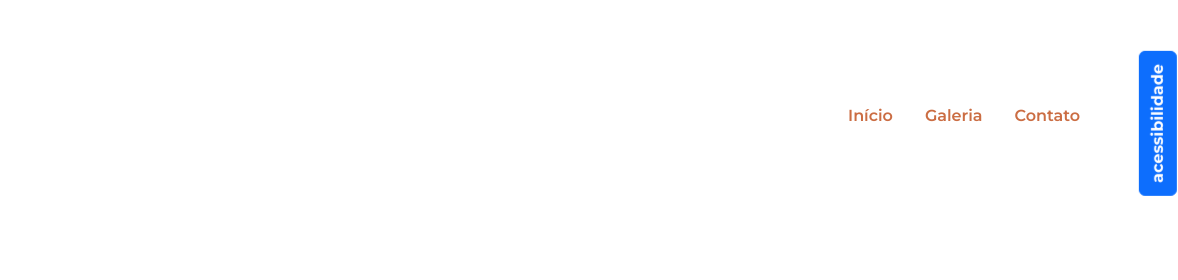
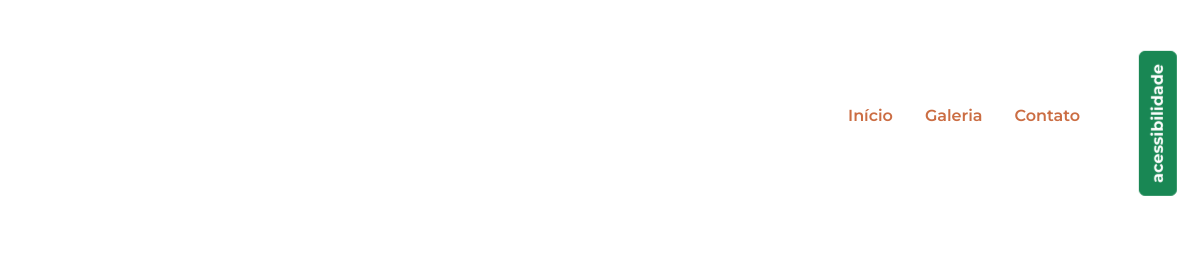
Before and after one commit to carollpacheco/domingo-legal, a plain HTML site: page index.html in a window 1280 px wide. Shown: the top 280 px of the page, 102-1280 px from the left. Drawn offline with nearby package versions, Linux system fonts and the light colour scheme.

Commit message:
Update index.html

```diff
--- a/index.html
+++ b/index.html
@@ -22,7 +22,7 @@
                 <li class="nav-item"><a class="nav-link" href="#contato">Contato</a></li>
             </ul>
             <div id="acessibilidade" class="menu-acessibilidade">
-                <button id="botao-acessibilidade" class="btn btn-primary fw-bold rotacao-botao" aria-expanded="false">acessibilidade</button>
+                <button id="botao-acessibilidade" class="btn btn-success fw-bold rotacao-botao" aria-expanded="false">acessibilidade</button>
                 <div id="opcoes-acessibilidade" class="opcoes-acessibilidade apresenta-lista">
                     <button id="aumentar-fonte" class="btn btn-primary fw-bold" aria-label="Aumentar o tamanho da fonte">A+</button>
                     <button id="diminuir-fonte" class="btn btn-primary fw-bold" aria-label="diminuir o tamanho da fonte">A-</button>
```
